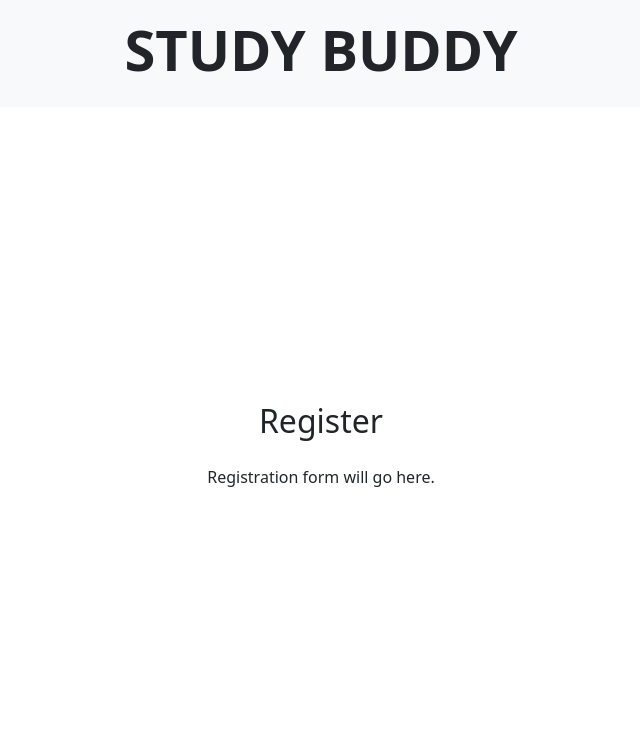
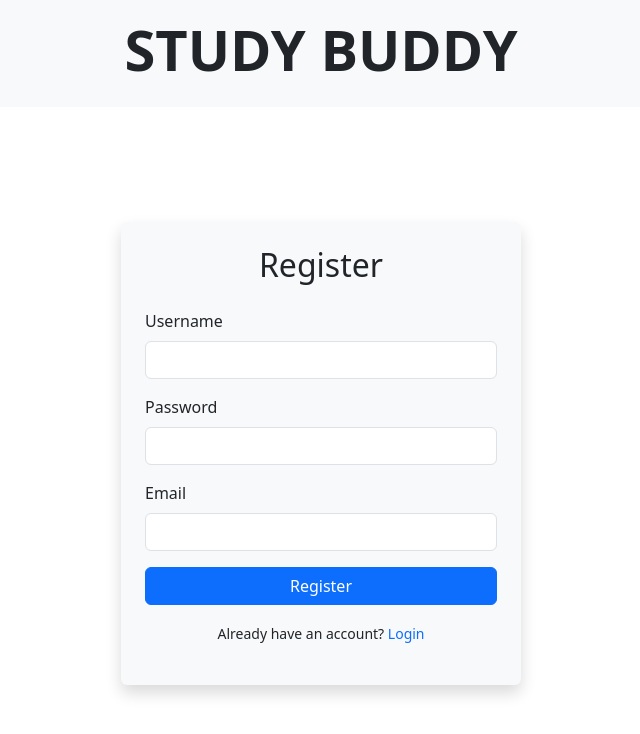
Before and after one commit to nsanchez9009/team24-react, a React (Vite) app: page /register in a window 1280 px wide. Shown: the top 734 px of the page, without its empty margins (319-959 px from the left). Built offline with nearby package versions, Linux system fonts and the light colour scheme.

Commit message:
Added login and register pages.

```diff
--- a/src/pages/Login.tsx
+++ b/src/pages/Login.tsx
@@ -1,11 +1,71 @@
-// src/Login.tsx
-import React from 'react';
+// src/pages/Login.tsx
+import React, { useState } from 'react';
+import { useNavigate } from 'react-router-dom';
+import 'bootstrap/dist/css/bootstrap.min.css';
 
 const Login: React.FC = () => {
+  const navigate = useNavigate();
+  const [form, setForm] = useState({
+    username: '',
+    password: '',
+  });
+
+  // Handle form input changes
+  const handleChange = (e: React.ChangeEvent<HTMLInputElement>) => {
+    const { name, value } = e.target;
+    setForm({ ...form, [name]: value });
+  };
+
+  // Placeholder login function
+  const handleLogin = () => {
+    alert('Login functionality to be implemented');
+  };
+
   return (
-    <div className="container text-center py-5">
-      <h2 className="mb-4">Login</h2>
-      <p>Login form will go here.</p>
+    <div className="container d-flex justify-content-center align-items-center">
+      <div className="bg-light p-4 rounded shadow" style={{ width: '100%', maxWidth: '400px' }}>
+        <h2 className="text-center mb-4">Login</h2>
+
+        {/* Username Input */}
+        <div className="mb-3">
+          <label htmlFor="username" className="form-label">Username</label>
+          <input
+            type="text"
+            className="form-control"
+            id="username"
+            name="username"
+            value={form.username}
+            onChange={handleChange}
+            required
+          />
+        </div>
+
+        {/* Password Input */}
+        <div className="mb-3">
+          <label htmlFor="password" className="form-label">Password</label>
+          <input
+            type="password"
+            className="form-control"
+            id="password"
+            name="password"
+            value={form.password}
+            onChange={handleChange}
+            required
+          />
+          {/* Forgot Password Link */}
+          <div className="text-end">
+            <small className="text-primary" style={{ cursor: 'pointer' }}>Forgot password?</small>
+          </div>
+        </div>
+
+        {/* Login Button */}
+        <button onClick={handleLogin} className="btn btn-primary w-100 mb-3">Login</button>
+
+        {/* Link to Register Page */}
+        <p className="text-center">
+          <small>Don't have an account? <span className="text-primary" style={{ cursor: 'pointer' }} onClick={() => navigate('/register')}>Register</span></small>
+        </p>
+      </div>
     </div>
   );
 };
--- a/src/pages/Register.tsx
+++ b/src/pages/Register.tsx
@@ -1,11 +1,125 @@
-// src/Register.tsx
-import React from 'react';
+// src/pages/Register.tsx
+import React, { useState } from 'react';
+import { useNavigate } from 'react-router-dom';
+import 'bootstrap/dist/css/bootstrap.min.css';
 
 const Register: React.FC = () => {
+  const navigate = useNavigate();
+  const [form, setForm] = useState({
+    username: '',
+    password: '',
+    email: '',
+  });
+  const [emailError, setEmailError] = useState('');
+  const [error, setError] = useState('');
+  const [success, setSuccess] = useState('');
+
+  // Placeholder backend URL
+  const backendUrl = 'https://your-backend-url.com/api/register';
+
+  // Handle form input changes
+  const handleChange = (e: React.ChangeEvent<HTMLInputElement>) => {
+    const { name, value } = e.target;
+    setForm({ ...form, [name]: value });
+
+    // Email validation
+    if (name === 'email') {
+      const emailPattern = /^[a-zA-Z0-9._%+-]+@[a-zA-Z0-9.-]+\.[a-zA-Z]{2,}$/;
+      setEmailError(emailPattern.test(value) ? '' : 'Please enter a valid email');
+    }
+  };
+
+  // Handle form submission
+  const handleRegister = async () => {
+    if (emailError || !form.username || !form.password || !form.email) {
+      setError('Please fill in all fields correctly.');
+      return;
+    }
+
+    try {
+      const response = await fetch(backendUrl, {
+        method: 'POST',
+        headers: { 'Content-Type': 'application/json' },
+        body: JSON.stringify(form),
+      });
+
+      if (!response.ok) {
+        throw new Error('Failed to register. Please try again.');
+      }
+
+      const data = await response.json();
+      setSuccess('Registration successful!');
+      setError('');
+
+      // Simulate navigation to Login page after registration
+      setTimeout(() => navigate('/login'), 1500);
+
+    } catch (err) {
+      setError(err.message || 'An error occurred during registration.');
+      setSuccess('');
+    }
+  };
+
   return (
-    <div className="container text-center py-5">
-      <h2 className="mb-4">Register</h2>
-      <p>Registration form will go here.</p>
+    <div className="container d-flex justify-content-center align-items-center">
+      <div className="bg-light p-4 rounded shadow" style={{ width: '100%', maxWidth: '400px' }}>
+        <h2 className="text-center mb-4">Register</h2>
+
+        {/* Username Input */}
+        <div className="mb-3">
+          <label htmlFor="username" className="form-label">Username</label>
+          <input
+            type="text"
+            className="form-control"
+            id="username"
+            name="username"
+            value={form.username}
+            onChange={handleChange}
+            required
+          />
+        </div>
+
+        {/* Password Input */}
+        <div className="mb-3">
+          <label htmlFor="password" className="form-label">Password</label>
+          <input
+            type="password"
+            className="form-control"
+            id="password"
+            name="password"
+            value={form.password}
+            onChange={handleChange}
+            required
+          />
+        </div>
+
+        {/* Email Input with Validation */}
+        <div className="mb-3">
+          <label htmlFor="email" className="form-label">Email</label>
+          <input
+            type="email"
+            className={`form-control ${emailError ? 'is-invalid' : ''}`}
+            id="email"
+            name="email"
+            value={form.email}
+            onChange={handleChange}
+            required
+          />
+          {emailError && <div className="invalid-feedback">{emailError}</div>}
+        </div>
+
+        {/* Error and Success Messages */}
+        {error && <div className="alert alert-danger text-center">{error}</div>}
+        {success && <div className="alert alert-success text-center">{success}</div>}
+
+        {/* Register Button */}
+        <button onClick={handleRegister} className="btn btn-primary w-100 mb-3">Register</button>
+
+        {/* Link to Login Page */}
+        <p className="text-center">
+          <small>Already have an account? <span className="text-primary" style={{ cursor: 'pointer' }} onClick={() => navigate('/login')}>Login</span></small>
+        </p>
+      </div>
     </div>
   );
 };
```
